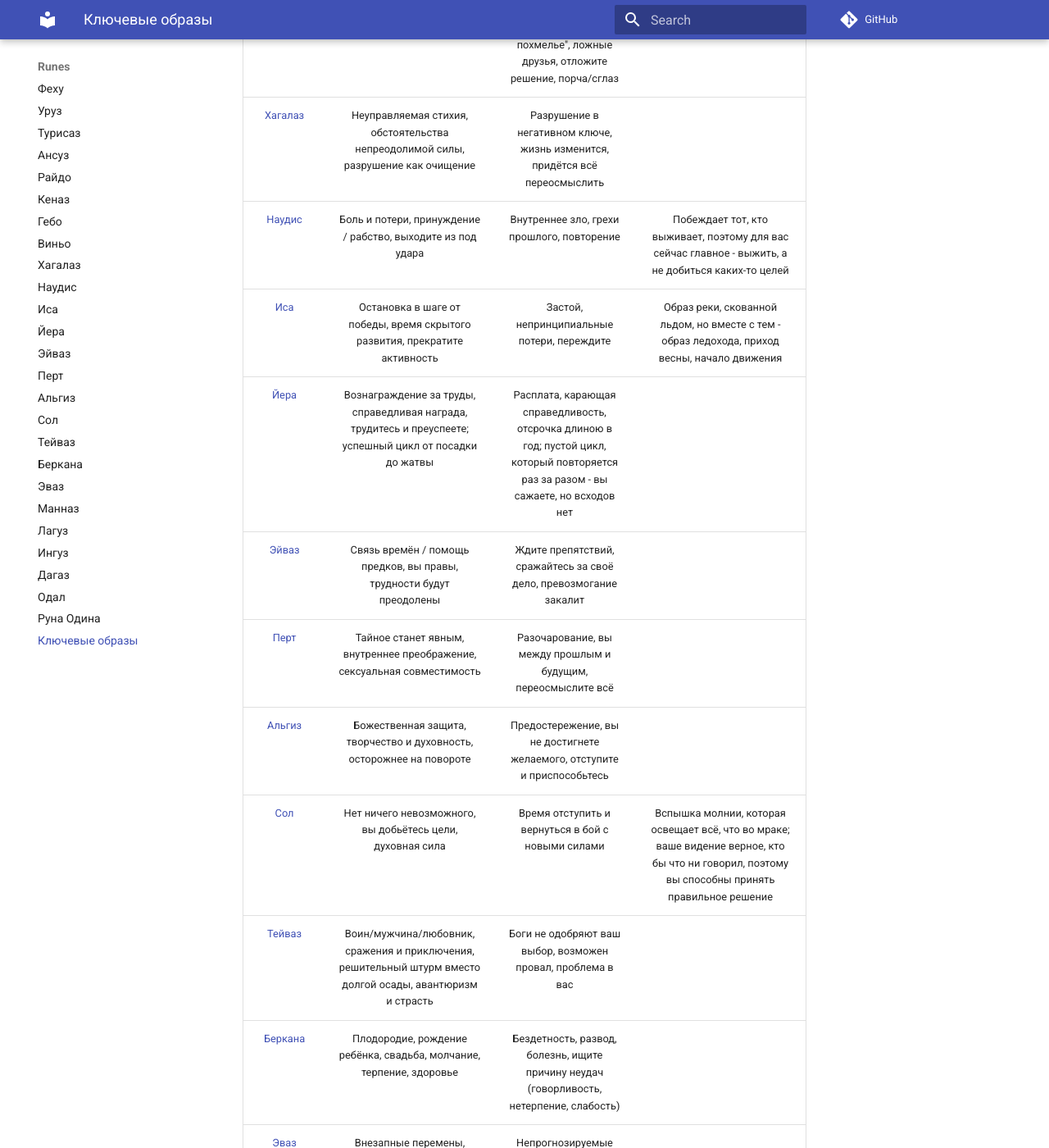
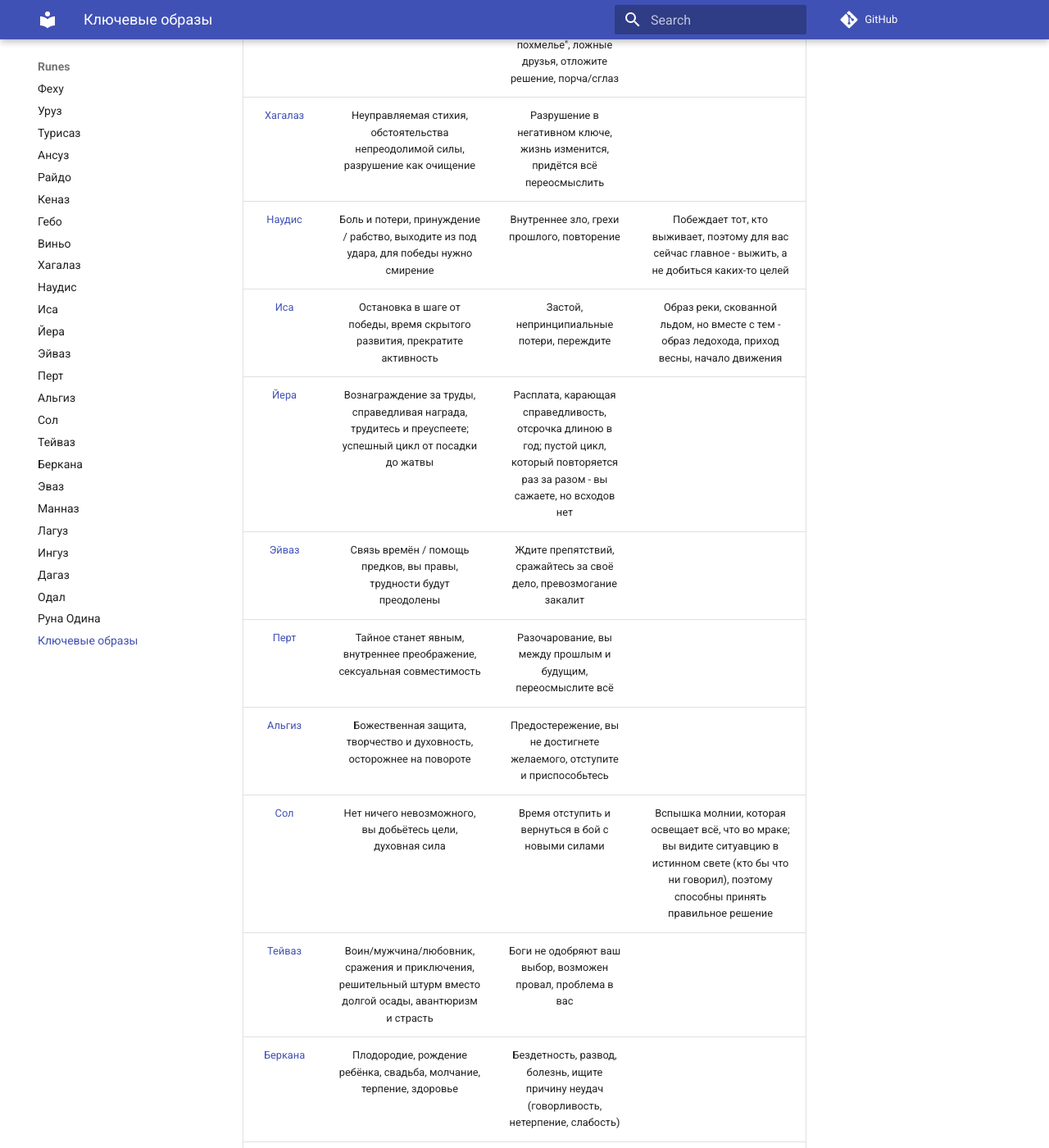
Before and after one commit to daymonri/runes, an MkDocs documentation site: the page built from docs/obrazi.md, in a window 1280 px wide and 1400 px high, scrolled down 1617 px. Shown: the whole window at 82% size. Built offline with MkDocs 1.6.1 and Material for MkDocs 9.7.7, drawn with Linux system fonts in a browser that asks for light colours; comment, search, counter and statistics services are not loaded; some of the changed text lies outside the part shown.

Commit message:
15.05 New_mod2

```diff
--- a/docs/obrazi.md
+++ b/docs/obrazi.md
@@ -9,15 +9,15 @@
 |[Райдо](raido.md)|Путь, путешествие, удачное время|Нерешительность, непрогнозируемые перемены, придётся постараться|
 |[Кеназ](kenaz.md)|Достижение задуманного, не останавливайтесь, раскройте себя; ярко пылающий факел творчества и вдохновения, авантюризм и страсть|Потеря, растерянность, отпустите прошлое; "факел" угас, нет мотивации и страсти, разрыв отношений|
 |[Гебо](gebo.md)|Дар и жертва, партнёрство, кто-то хочет быть с вами|Неудача, "импотенция", проблема в вас|
-|[Виньо](winjo.md)|Светлая полоса, плоды трудов, положительный исход|Вы хватили лишку на празднике жизни и наступает "послепраздничное похмелье", ложные друзья, отложите решение, порча/сглаз|
+|[Виньо](winjo.md)|Светлая полоса, плоды трудов, положительный исход, добро возвращается|Вы хватили лишку на празднике жизни и наступает "послепраздничное похмелье", ложные друзья, отложите решение, порча/сглаз|
 |[Хагалаз](hagalaz.md)|Неуправляемая стихия, обстоятельства непреодолимой силы, разрушение как очищение|Разрушение в негативном ключе, жизнь изменится, придётся всё переосмыслить|
-|[Наудис](nautiz.md)|Боль и потери, принуждение / рабство, выходите из под удара|Внутреннее зло, грехи прошлого, повторение|Побеждает тот, кто выживает, поэтому для вас сейчас главное - выжить, а не добиться каких-то целей
+|[Наудис](nautiz.md)|Боль и потери, принуждение / рабство, выходите из под удара, для победы нужно смирение|Внутреннее зло, грехи прошлого, повторение|Побеждает тот, кто выживает, поэтому для вас сейчас главное - выжить, а не добиться каких-то целей
 |[Иса](isa.md)|Остановка в шаге от победы, время скрытого развития, прекратите активность|Застой, непринципиальные потери, переждите| Образ реки, скованной льдом, но вместе с тем - образ ледохода, приход весны, начало движения
 |[Йера](jera.md)|Вознаграждение за труды, справедливая награда, трудитесь и преуспеете; успешный цикл от посадки до жатвы|Расплата, карающая справедливость, отсрочка длиною в год; пустой цикл, который повторяется раз за разом - вы сажаете, но всходов нет|
 |[Эйваз](ihwaz.md)|Связь времён / помощь предков, вы правы, трудности будут преодолены|Ждите препятствий, сражайтесь за своё дело, превозмогание закалит|
 |[Перт](pert.md)|Тайное станет явным, внутреннее преображение, сексуальная совместимость|Разочарование, вы между прошлым и будущим, переосмыслите всё|
 |[Альгиз](algiz.md)|Божественная защита, творчество и духовность, осторожнее на повороте|Предостережение, вы не достигнете желаемого, отступите и приспособьтесь|
-|[Сол](sol.md)|Нет ничего невозможного, вы добьётесь цели, духовная сила|Время отступить и вернуться в бой с новыми силами|Вспышка молнии, которая освещает всё, что во мраке; ваше видение верное, кто бы что ни говорил, поэтому вы способны принять правильное решение
+|[Сол](sol.md)|Нет ничего невозможного, вы добьётесь цели, духовная сила|Время отступить и вернуться в бой с новыми силами|Вспышка молнии, которая освещает всё, что во мраке; вы видите ситуавцию в истинном свете (кто бы что ни говорил), поэтому способны принять правильное решение
 |[Тейваз](teivaz.md)|Воин/мужчина/любовник, сражения и приключения, решительный штурм вместо долгой осады, авантюризм и страсть|Боги не одобряют ваш выбор, возможен провал, проблема в вас|
 |[Беркана](berkana.md)|Плодородие, рождение ребёнка, свадьба, молчание, терпение, здоровье|Бездетность, развод, болезнь, ищите причину неудач (говорливость, нетерпение, слабость)|
 |[Эваз](evaz.md)|Внезапные перемены, устойчивый прогресс, вы на правильном пути|Непрогнозируемые перемены, препятствия, так сложились обстоятельства|
```
